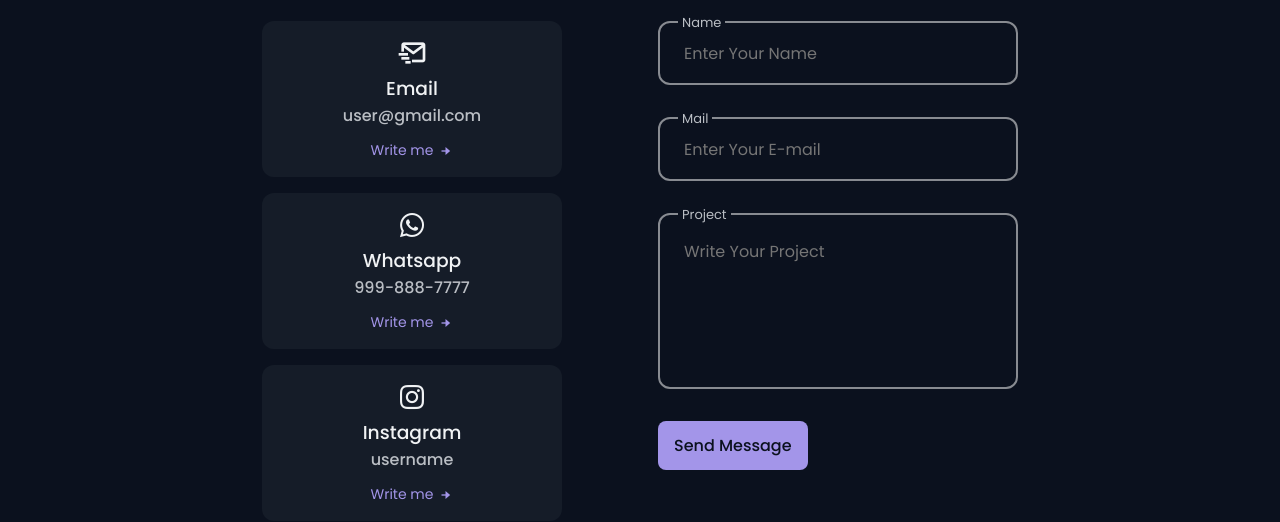
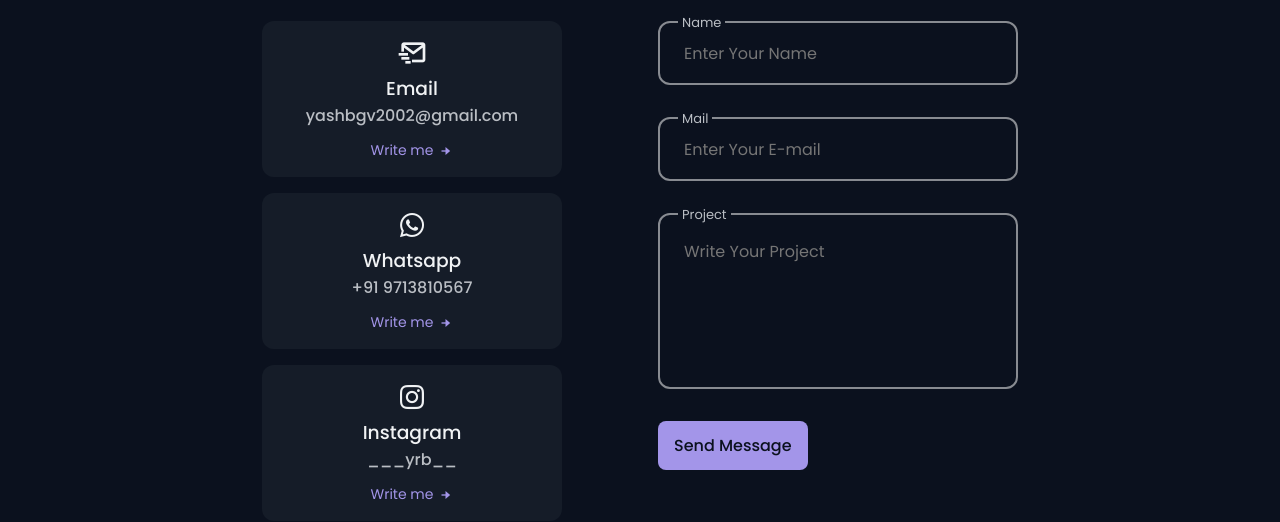
Before and after one commit to YRB432002/MyPortfolio, a plain HTML site: page index.html in a window 1280 px wide. Shown: the part 5886-6408 px from the top of the page. Drawn offline with nearby package versions, Linux system fonts and the light colour scheme.

Commit message:
Update index.html

```diff
--- a/index.html
+++ b/index.html
@@ -517,7 +517,7 @@
                     <div class="contact__card">
                         <i class='bx bx-mail-send contact__card-icon' ></i>
                         <h3 class="contact__card-title">Email</h3>
-                        <span class="contact__card-data">user@gmail.com</span>
+                        <span class="contact__card-data">yashbgv2002@gmail.com</span>
 
                         <a href="mailto:yashbgv2002@gmail.com" target="_blank" class="contact__button">
                             Write me <i class='bx bxs-right-arrow-alt contact__button-icon' ></i>
@@ -527,7 +527,7 @@
                     <div class="contact__card">
                         <i class='bx bxl-whatsapp contact__card-icon' ></i>
                         <h3 class="contact__card-title">Whatsapp</h3>
-                        <span class="contact__card-data">999-888-7777</span>
+                        <span class="contact__card-data">+91 9713810567</span>
 
                         <a href="https://api.whatsapp.com/send?phone=913810567&text=Hello, more information" target="_blank" class="contact__button">
                             Write me <i class='bx bxs-right-arrow-alt contact__button-icon' ></i>
@@ -537,7 +537,7 @@
                     <div class="contact__card">
                         <i class='bx bxl-instagram contact__card-icon' ></i>
                         <h3 class="contact__card-title">Instagram</h3>
-                        <span class="contact__card-data">username</span>
+                        <span class="contact__card-data">___yrb__</span>
 
                         <a href="https://www.instagram.com/___yrb_" target="_blank" class="contact__button">
                             Write me <i class='bx bxs-right-arrow-alt contact__button-icon' ></i>
```
